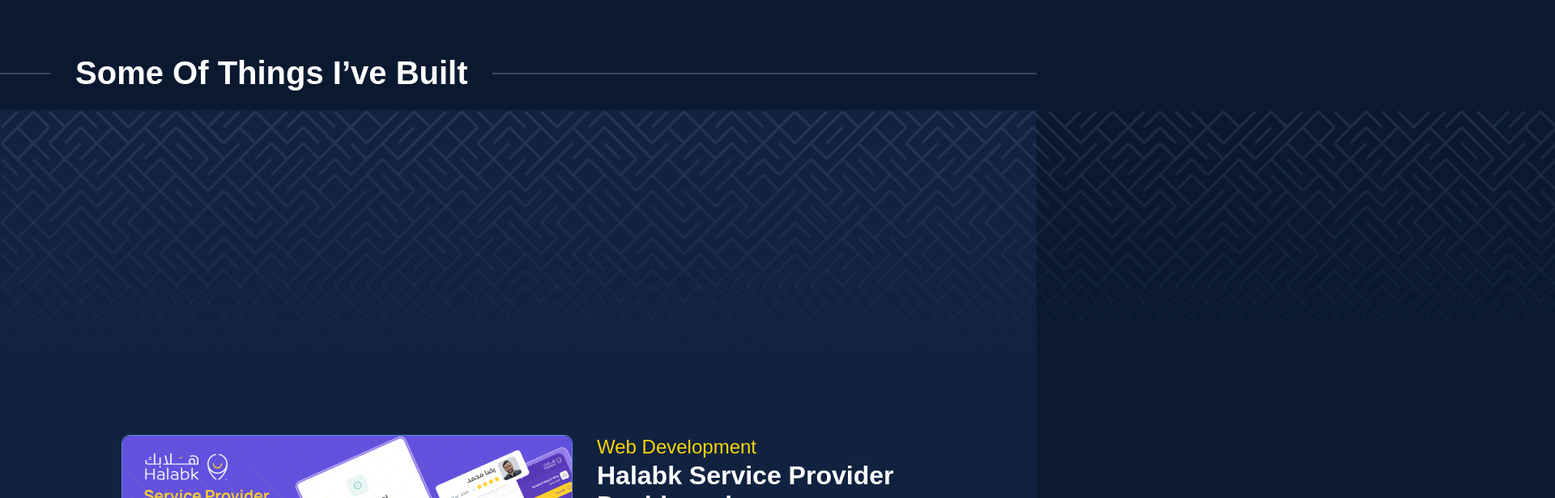
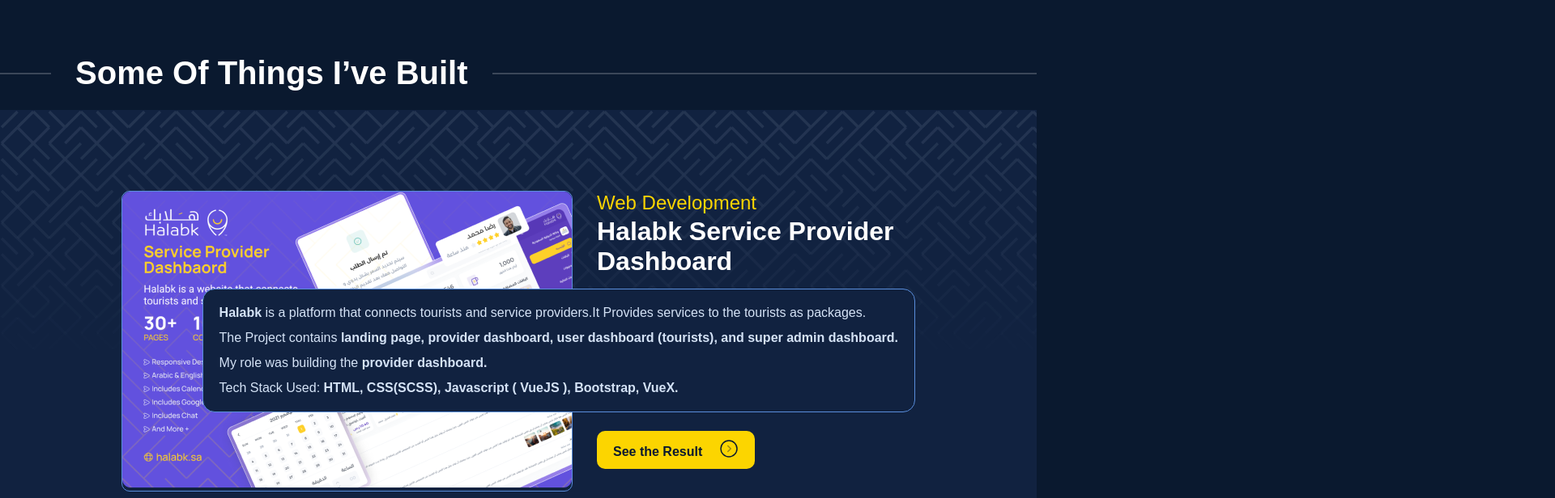
Before and after one commit to alzeqri1997/zeqri, a Next.js app: page / in a window 1280 px wide. Shown: the part 1580-2196 px from the top of the page at 81% size, 1920 px wide, since content can reach past the window. Built offline with nearby package versions, Linux system fonts and the light colour scheme.

Commit message:
add top-pattern & bottom-pattern & hidden classes

```diff
--- a/styles/components/_general.scss
+++ b/styles/components/_general.scss
@@ -14,10 +14,18 @@
   background-color: var(--light-bg-color);
 }
 
-// .fit-content{
-//   width: fit-content;
-// }
+.top-pattern{
+  position: absolute;
+  top: 0;
+  left: 0;
+}
+.bottom-pattern{
+  position: absolute;
+  bottom: 0;
+  left: 0;
+  transform: scale(-1);
+}
 
-// .w-full{
-//   width: 100%;
-// }
+.hidden{
+  overflow: hidden;
+}
```
